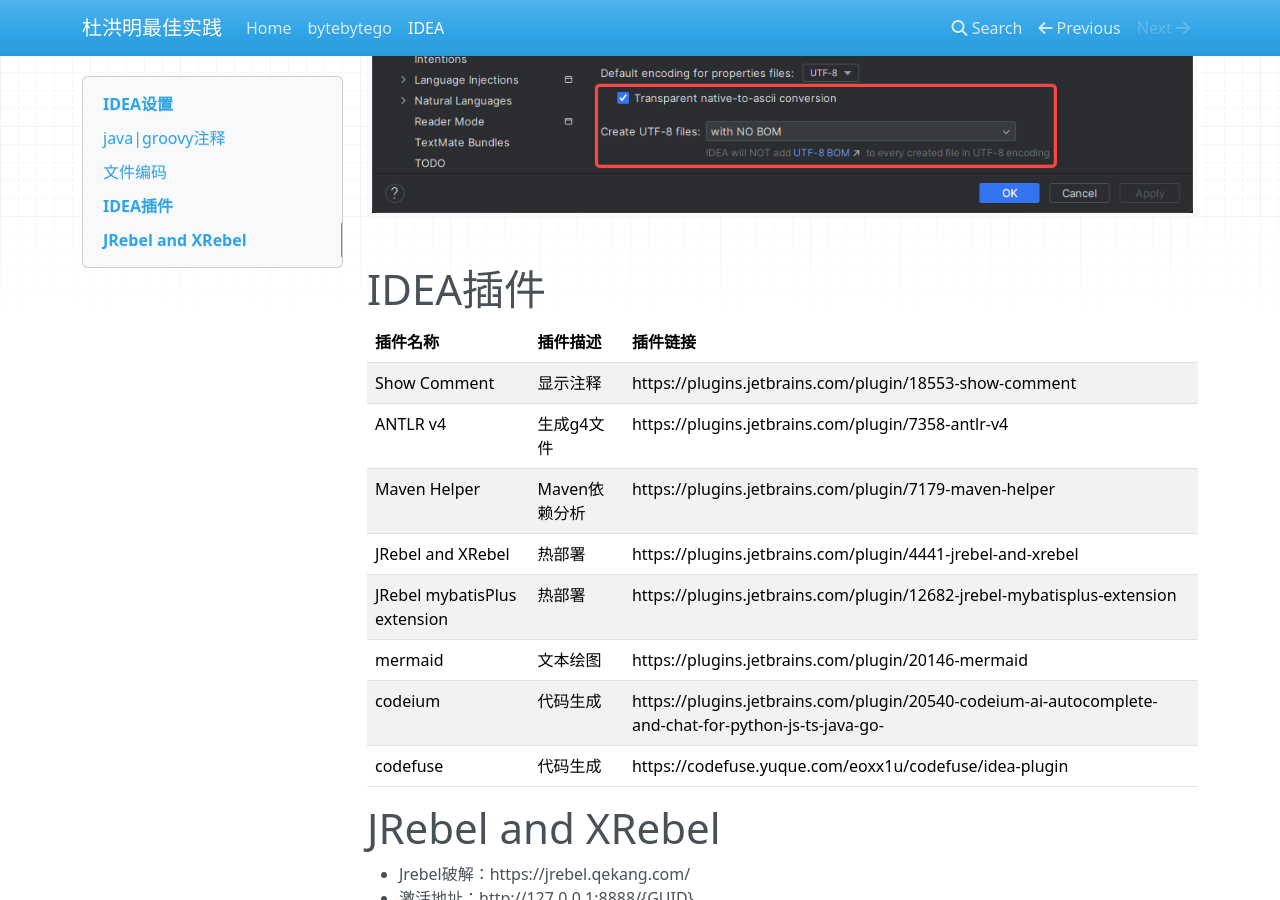
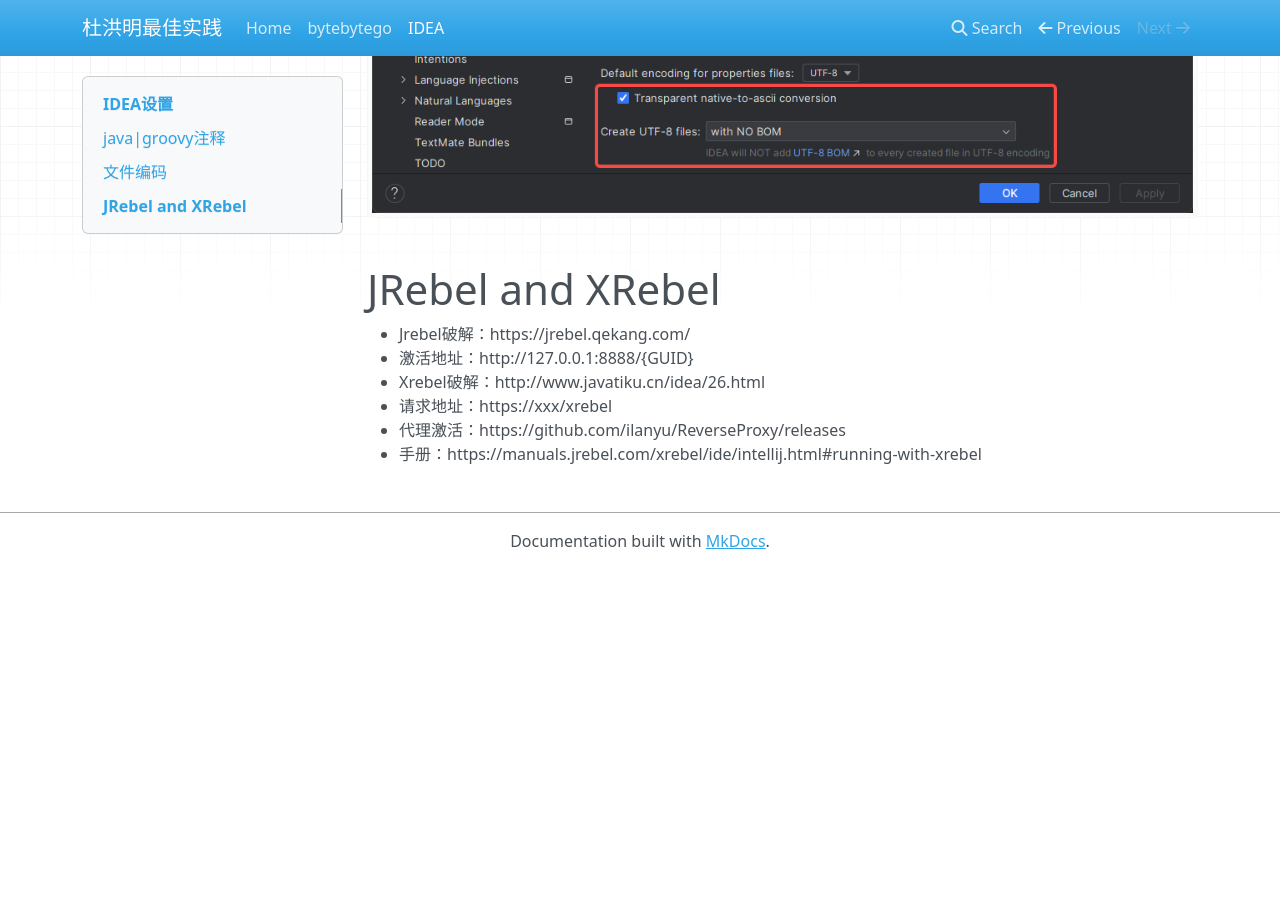
Before and after one commit to duhongming1990/duhongming1990.github.io, an MkDocs documentation site: the page built from docs/IDEA.md, in a window 1280 px wide and 900 px high, scrolled down 1031 px. Built offline with MkDocs 1.6.1, drawn with Linux system fonts in a browser that asks for light colours; nearby versions of some CDN libraries; after the commit the page ends 1600 px from its top, so only the background shows below that.

Commit message:
Update IDEA.md

```diff
--- a/docs/IDEA.md
+++ b/docs/IDEA.md
@@ -27,19 +27,6 @@
 
 ![file-encodings.png](https://raw.githubusercontent.com/duhongming1990/duhongming1990.github.io/master/images/IDEA/file-encodings.png)
 
-IDEA插件
-====
-
-| **插件名称**                     | **插件描述**  | **插件链接**                                                                                              |
-|------------------------------|-----------|-------------------------------------------------------------------------------------------------------|
-| Show Comment                 | 显示注释      | https://plugins.jetbrains.com/plugin/18553-show-comment                                               |
-| ANTLR v4                     | 生成g4文件    | https://plugins.jetbrains.com/plugin/7358-antlr-v4                                                    |
-| Maven Helper                 | Maven依赖分析 | https://plugins.jetbrains.com/plugin/7179-maven-helper                                                |
-| JRebel and XRebel            | 热部署       | https://plugins.jetbrains.com/plugin/4441-jrebel-and-xrebel                                           |
-| JRebel mybatisPlus extension | 热部署       | https://plugins.jetbrains.com/plugin/12682-jrebel-mybatisplus-extension                               |
-| mermaid                      | 文本绘图      | https://plugins.jetbrains.com/plugin/20146-mermaid                                                    |
-| codeium                      | 代码生成      | https://plugins.jetbrains.com/plugin/20540-codeium-ai-autocomplete-and-chat-for-python-js-ts-java-go- |
-| codefuse                     | 代码生成      | https://codefuse.yuque.com/eoxx1u/codefuse/idea-plugin                                                |
 
 JRebel and XRebel
 =====
```
